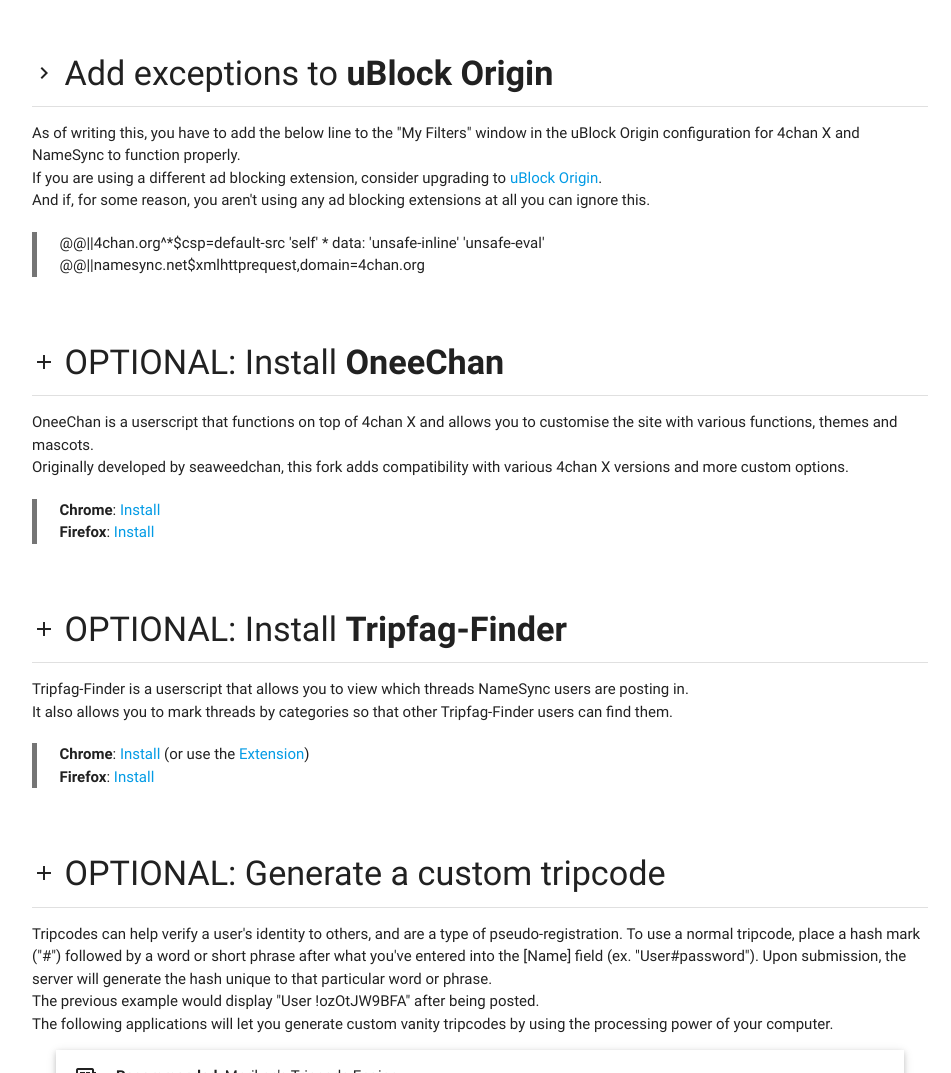
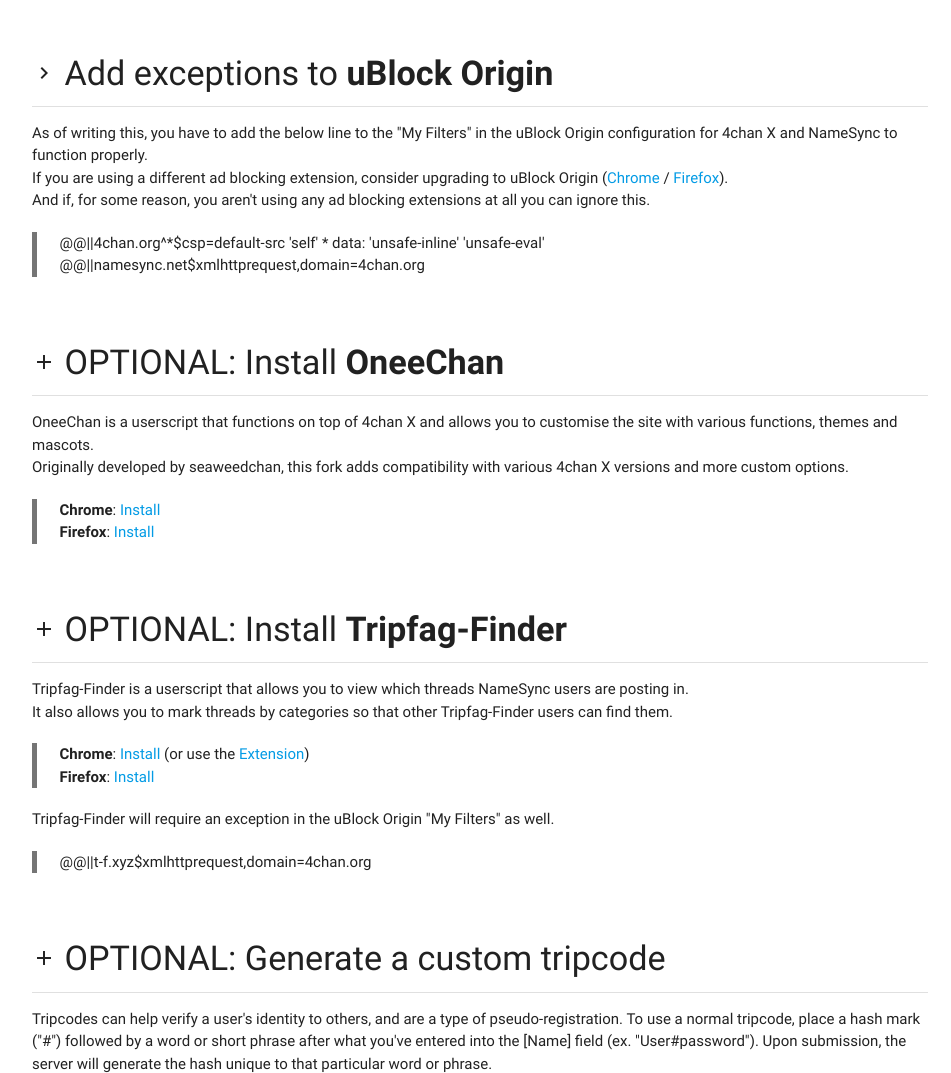
Before and after one commit to susanqt/susanqt.github.io, a plain HTML site: page index.html in a window 1280 px wide. Shown: the part 1060-2133 px from the top of the page, without its empty margins (160-1111 px from the left). Drawn offline with nearby package versions, Linux system fonts and the light colour scheme.

Commit message:
Adblock Exceptions

```diff
--- a/index.html
+++ b/index.html
@@ -106,8 +106,8 @@
 		<div class="section">
 			<h4 id="fix-adblock"><a href="#fix-adblock"><i class="material-icons">keyboard_arrow_right</i></a> Add exceptions to <b>uBlock Origin</b></h4>
 			<div class="divider"></div>
-			<p>As of writing this, you have to add the below line to the "My Filters" window in the uBlock Origin configuration for 4chan X and NameSync to function properly.
-			<br>If you are using a different ad blocking extension, consider upgrading to <a href="https://chrome.google.com/webstore/detail/ublock-origin/cjpalhdlnbpafiamejdnhcphjbkeiagm">uBlock Origin</a>.
+			<p>As of writing this, you have to add the below line to the "My Filters" in the uBlock Origin configuration for 4chan X and NameSync to function properly.
+			<br>If you are using a different ad blocking extension, consider upgrading to uBlock Origin (<a href="https://chrome.google.com/webstore/detail/ublock-origin/cjpalhdlnbpafiamejdnhcphjbkeiagm">Chrome</a> / <a href="https://addons.mozilla.org/en-US/firefox/addon/ublock-origin/">Firefox</a>).
 			<br>And if, for some reason, you aren't using any ad blocking extensions at all you can ignore this.</p>
 			<blockquote>
 				@@||4chan.org^*$csp=default-src 'self' * data: 'unsafe-inline' 'unsafe-eval'
@@ -134,6 +134,10 @@
 				<b>Chrome</b>: <a href="https://github.com/bstats/Tripfag-Finder/raw/master/Tripfag-Finder.user.js">Install</a> (or use the <a href="https://chrome.google.com/webstore/detail/4chan-tripfag-finder/edfokkmgaoaaakgaidkanoioaofademk">Extension</a>)
 				<br>
 				<b>Firefox</b>: <a href="https://github.com/bstats/Tripfag-Finder/raw/master/Tripfag-Finder.user.js">Install</a>
+			</blockquote>
+			<p>Tripfag-Finder will require an exception in the uBlock Origin "My Filters" as well.</p>
+			<blockquote>
+				@@||t-f.xyz$xmlhttprequest,domain=4chan.org
 			</blockquote>
 		</div>
 		<div class="section">
```
Also changed, not shown: mobile.html (+2 -2 lines).
